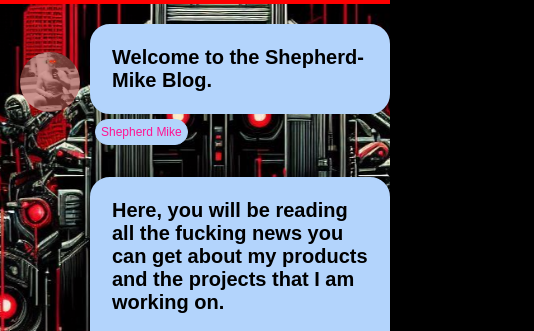
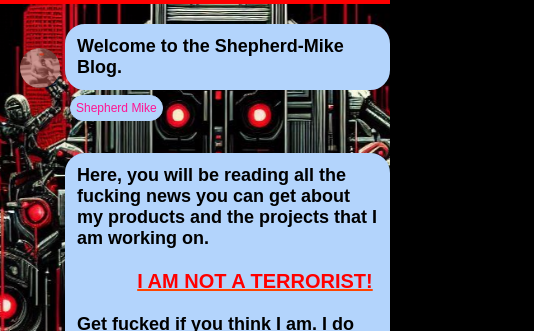
Before and after one commit to mikipstr/mikipstr.github.io, a website built with webpack: page blog.html in a window 390 px wide. Shown: the part 96-427 px from the top of the page, 534 px wide, since content can reach past the window. Built offline with nearby package versions, Linux system fonts and the light colour scheme.

Commit message:
Add files via upload
fixed the Phone alignment issues!

```diff
--- a/blog.html
+++ b/blog.html
@@ -16,7 +16,7 @@
 
 
   <meta charset="UTF-8">
-  <meta name="viewport" content="width=device-width, initial-scale=1.0">
+  <meta name="viewport" content="width=device-width, initial-scale=0.8">
   <title>SHEPHERD-MIKE</title>
   <link rel="icon" href="Webpage_photos/favicon.ico" type="image/x-icon">
   <link rel="icon" href="favicon.png" type="image/png">
@@ -40,6 +40,8 @@
              font-optical-sizing: auto;
              font-weight: 800;
              font-style: normal;
+             font-size: 30px;
+             padding-left: 32%;
            }
 
     .icon-text-container {
@@ -124,6 +126,60 @@
 
 
 
+      .icon-text-container {
+        display: flex;
+        align-items: end;
+        margin-left: 20px;
+      }
+
+      .icon {
+        width: 40px; /* Adjust size as needed */
+        height: 40px; /* Adjust size as needed */
+        border-radius: 50%;
+        margin-right: 5px;
+        margin-bottom: 45px;
+      }
+
+      .text-container {
+        display: flex;
+        flex-direction: column;
+        align-items: flex-start;
+      }
+
+      h2 {
+        border: #b3d4fc 2px solid;
+        padding: 10px;
+        background-color: #b3d4fc;
+        font-size: 18px;
+        color: black;
+        text-align: left;
+        margin-top: 20px;
+        border-radius: 20px; /* Makes the corners rounded */
+        display: inline-block;
+      }
+
+      .name {
+        border: #b3d4fc 1px solid;
+        padding: 5px;
+        background-color: #b3d4fc;
+        border-radius: 20px;
+        color: deeppink;
+        font-size: 12px;
+        margin-left: 5px;
+        margin-top: 5px;
+      }
+      .phone_image {
+        height: 400px;
+        width: 400px;
+      }
+      .sora {
+        font-size: 20px;
+        padding-left: 20%;
+      }
+
+
+
+
 
 
 
@@ -166,7 +222,7 @@
     <h2 style="color: black">Here, you will be reading all the fucking news you can get about my products and the projects that I am working on.
         <br>
         <br>
-        <span class="sora" style="color: red; padding-left: 35%; font-size: 30px; text-decoration: orangered underline">I AM NOT A TERRORIST!</span>
+        <span class="sora"  style="color: red; text-decoration: orangered underline">I AM NOT A TERRORIST!</span>
         <br>
         <br>
         Get fucked if you think I am. I do and will never hurt any human or animal being with my projects.
@@ -255,7 +311,7 @@
       <span style="padding-left: 20px; color: blue">Till then, keep building, my guys!</span>
       <br>
       <br>
-      <img src="Webpage_photos/Componentes.jpeg" style="height: 300px">
+      <img src="Webpage_photos/Componentes.jpeg" class="phone_image" style="height: 300px">
     </h2>
     <p class="name">Shepherd Mike</p>
   </div>
```
Also changed, not shown: index.html (+5 -1 lines).
